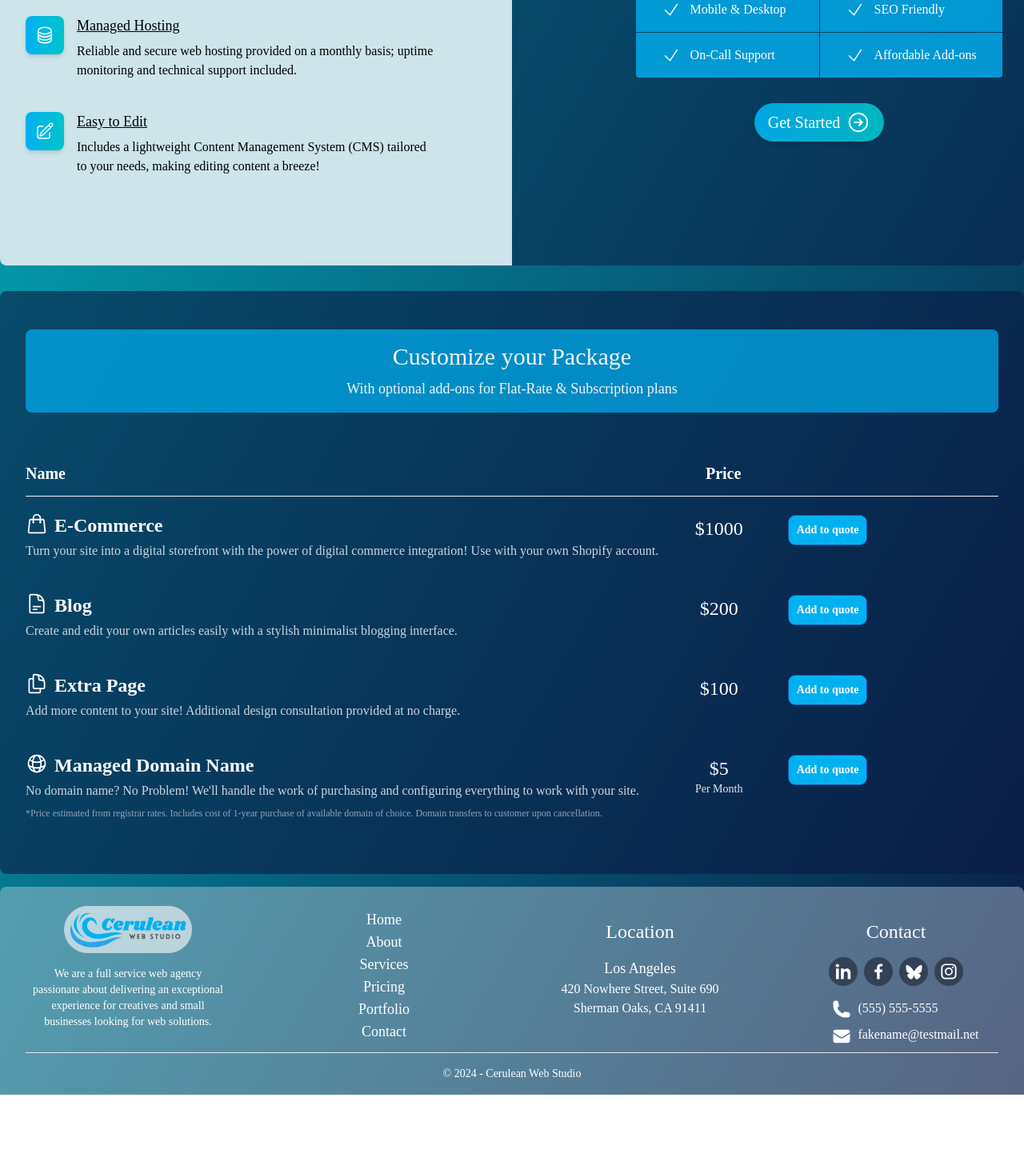
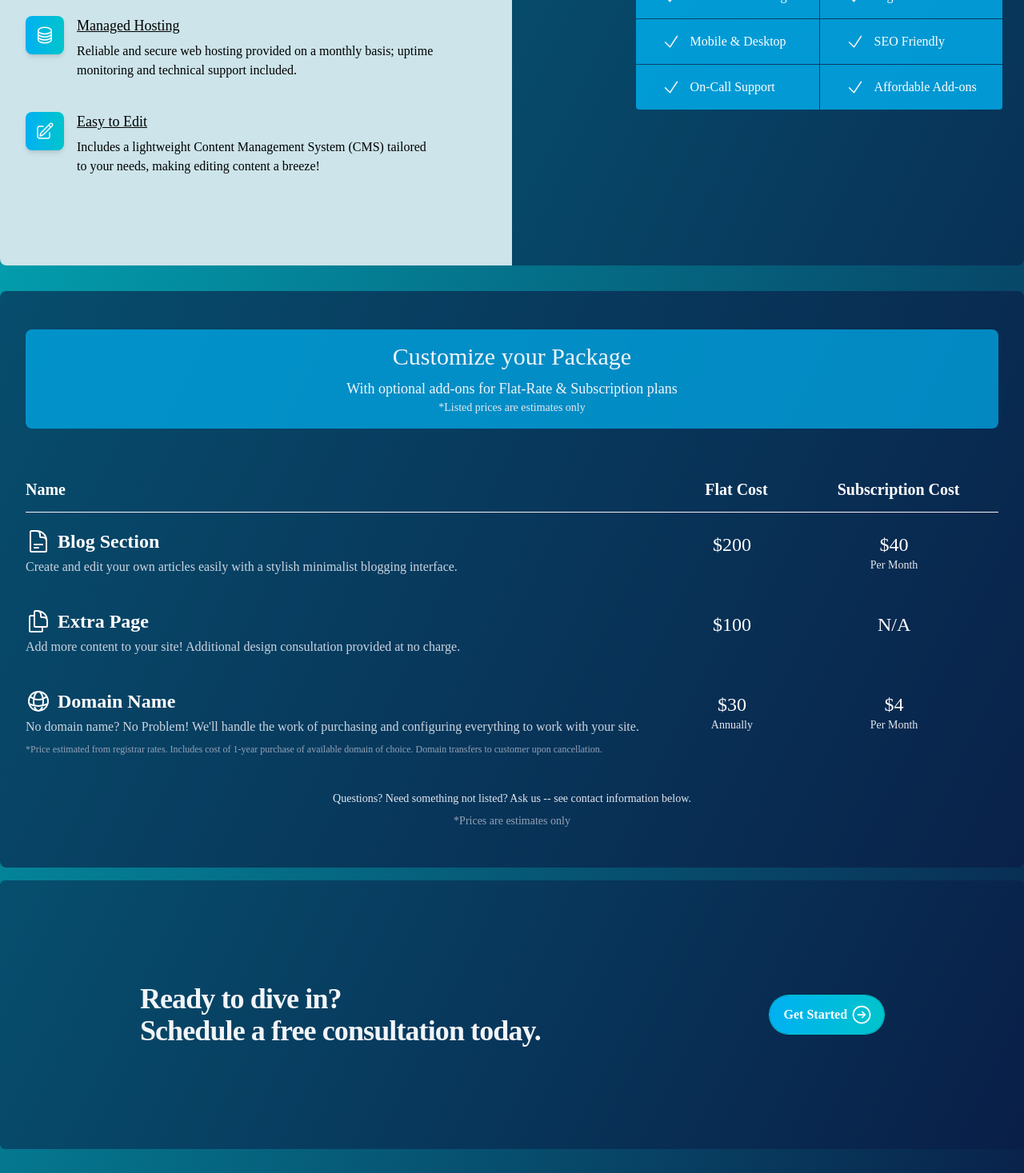
Before and after one commit to PiraTechnics/cerulean-web-studio, a Next.js app: page /pricing in a window 1280 px wide. Shown: the part 880-2347 px from the top of the page at 80% size. Before the commit the page ends 2249 px from the top, so only its background shows below. Built offline with nearby package versions, Linux system fonts and the light colour scheme.

Commit message:
#17 layout and desc finalized

```diff
--- a/app/data.ts
+++ b/app/data.ts
@@ -88,6 +88,7 @@ export const packagePricing = {
     },
   ],
   addOns: [
+    /* Remove E-Commerce until ready to offer service
     {
       name: "E-Commerce",
       value: "ecommerce",
@@ -95,9 +96,9 @@ export const packagePricing = {
       icon: ShoppingBagIcon as HeroIcon,
       description:
         "Turn your site into a digital storefront with the power of digital commerce integration! Use with your own Shopify account.",
-    },
+    }, */
     {
-      name: "Blog",
+      name: "Blog Section",
       value: "blog",
       price1: 200,
       price2: 40,
@@ -115,11 +116,11 @@ export const packagePricing = {
         "Add more content to your site! Additional design consultation provided at no charge.",
     },
     {
-      name: "Managed Domain Name",
+      name: "Domain Name",
       value: "manageddomain",
-      price1: 5,
-      price2: 5,
-      label1: "Per Month",
+      price1: 30,
+      price2: 4,
+      label1: "Annually",
       label2: "Per Month",
       icon: GlobeAltIcon as HeroIcon,
       description:
--- a/app/pricing/page.tsx
+++ b/app/pricing/page.tsx
@@ -1,12 +1,13 @@
 "use client";
 
+import { packageDetails, packagePricing } from "@/app/data";
 import { PricePackage } from "@/app/ui/sections/package";
 import { AddOns } from "@/app/ui/sections/package-addons";
-import { packageDetails, packagePricing } from "@/app/data";
+import { GetStarted } from "@/app/ui/sections/get-started";
 
 export default function Pricing() {
   return (
-    <section>
+    <section className="mb-4 lg:mb-8">
       <div className="mt-16 py-12 sm:py-24 text-white">
         <div className="mx-auto max-w-7xl px-6 lg:px-8">
           <div className="mx-auto max-w-4xl text-center">
@@ -15,9 +16,9 @@ export default function Pricing() {
             </p>
           </div>
           <p className="mx-auto mt-6 max-w-2xl text-center text-xl leading-8">
-            Choose an affordable plan that’s packed with the best features for
-            engaging your audience, creating customer loyalty, and driving
-            sales.
+            We offer affordable plans for all budgets, with features and add-ons
+            for engaging your audience, creating customer loyalty, driving
+            sales, and more.
           </p>
         </div>
       </div>
@@ -28,6 +29,7 @@ export default function Pricing() {
         pricing={packagePricing}
       />
       <AddOns addOns={packagePricing.addOns} />
+      <GetStarted />
     </section>
   );
 }
--- a/app/ui/sections/get-started.tsx
+++ b/app/ui/sections/get-started.tsx
@@ -1,3 +1,5 @@
+import { ArrowRightCircleIcon } from "@heroicons/react/24/outline";
+
 export const GetStarted = () => {
   return (
     <div className="bg-cws-bg-2/50 rounded-md">
@@ -10,15 +12,10 @@ export const GetStarted = () => {
         <div className="mt-10 flex items-center gap-x-6 lg:mt-0 lg:flex-shrink-0">
           <a
             href="#"
-						className="rounded-full bg-gradient-to-r from-cws-primary to-cws-bg-1 px-3.5 py-2.5 text-sm font-semibold shadow-sm ring-1 ring-cws-bg-1 hover:ring-cws-bg-1/50 focus:outline-none text-white"
+            className="flex mx-auto items-center rounded-full bg-gradient-to-r from-cws-primary to-cws-bg-1 px-3.5 py-2.5 font-semibold shadow-sm ring-1 ring-cws-bg-1 hover:ring-cws-bg-1/50 focus:outline-none text-white"
           >
-						Get started
-					</a>
-					<a
-						href="#"
-						className="text-sm font-semibold leading-6 text-slate-200"
-					>
-						Compare Packages <span aria-hidden="true">→</span>
+            <span className="px-1">Get Started</span>
+            <ArrowRightCircleIcon className="w-7" />
           </a>
         </div>
       </div>
--- a/app/ui/sections/package-addons.tsx
+++ b/app/ui/sections/package-addons.tsx
@@ -23,6 +23,9 @@ export const AddOns = ({ addOns }: addOnsProps) => {
           <p className="mt-2 sm:text-lg text-slate-100">
             With optional add-ons for Flat-Rate & Subscription plans
           </p>
+          <p className="text-sm text-slate-200">
+            *Listed prices are estimates only
+          </p>
         </div>
         <table className="min-w-full mt-12">
           <colgroup>
@@ -30,13 +33,16 @@ export const AddOns = ({ addOns }: addOnsProps) => {
             <col className="min-w-1/6" />
             <col className="min-w-1/6" />
           </colgroup>
-          <thead className="border-b border-slate-100 text-xl font-semibold">
+          <thead className="border-b border-slate-100 sm:text-xl font-semibold">
             <tr>
               <th scope="col" className="py-3.5 pl-4 pr-3 text-left sm:pl-0">
                 Name
               </th>
               <th scope="col" className="py-3.5 pl-3 pr-4 text-center sm:pr-0">
-                Price
+                Flat Cost
+              </th>
+              <th scope="col" className="py-3.5 pl-3 pr-4 text-center sm:pr-0">
+                Subscription Cost
               </th>
             </tr>
           </thead>
@@ -45,40 +51,43 @@ export const AddOns = ({ addOns }: addOnsProps) => {
               return (
                 <tr key={entry.value}>
                   <td className="max-w-0 py-5 pl-4 pr-3 text-sm sm:pl-0">
-                    <div className="font-semibold text-xl md:text-2xl flex gap-2">
-                      <entry.icon className="h-7 w-7 text-white" />
+                    <div className="text-lg sm:font-semibold sm:text-xl md:text-2xl flex gap-2">
+                      <entry.icon className="w-8" />
                       {entry.name}
                     </div>
-                    <div className="mt-1 text-slate-300 text-sm md:text-base">
+                    <div className="mt-1 text-slate-300 text-sm md:text-base max-sm:hidden">
                       {entry.description}
                     </div>
                     {entry.subDescription && (
-                      <div className="mt-2 text-xs text-slate-400">
+                      <div className="mt-2 text-xs text-slate-400 max-sm:hidden">
                         {entry.subDescription}
                       </div>
                     )}
                   </td>
-                  <td className="py-6 text-center text-xl md:text-2xl sm:pr-0 align-top">
-                    <div>${entry.price1}</div>
-                    {entry.label1 && (
-                      <div className="text-xs sm:text-sm text-slate-200">
-                        {entry.label1}
-                      </div>
-                    )}
+                  <td className="py-6 text-center text-lg sm:text-xl md:text-2xl sm:pr-0 align-top">
+                    <div>{entry.price1 ? "$" + entry.price1 : "N/A"}</div>
+                    <div className="text-xs sm:text-sm text-slate-200">
+                      {entry.label1}
+                    </div>
                   </td>
-                  <td className="py-6 text-xl px-4 md:px-8 align-top">
-                    <button
-                      type="button"
-                      className="rounded-lg bg-cws-primary px-2.5 py-2 text-sm font-semibold text-white shadow-sm hover:bg-cws-bg-2 ring-1 min-w-max"
-                    >
-                      Add to quote
-                    </button>
+                  <td className="py-6 text-center text-lg sm:text-xl md:text-2xl sm:pr-0 align-top">
+                    <div>{entry.price2 ? "$" + entry.price2 : "N/A"}</div>
+                    <div className="text-xs sm:text-sm text-slate-200">
+                      {entry.label2}
+                    </div>
                   </td>
                 </tr>
               );
             })}
           </tbody>
         </table>
+        <div className="mt-6 px-2 text-sm text-slate-200 text-center">
+          Questions? Need something not listed? Ask us -- see contact
+          information below.
+        </div>
+        <div className="text-sm text-slate-400 text-center mt-2">
+          *Prices are estimates only
+        </div>
       </div>
     </section>
   );
--- a/app/ui/sections/package-pricing.tsx
+++ b/app/ui/sections/package-pricing.tsx
@@ -46,7 +46,7 @@ export const PackagePricing = ({ featureChecklist, pricing }: pricingProps) => {
                   className={({ checked }) =>
                     clsx(
                       checked ? "bg-cws-bg-2/90 text-white" : "text-black",
-                      "cursor-pointer rounded-full px-2.5 py-1",
+                      "cursor-pointer rounded-full px-2.5 py-1"
                     )
                   }
                 >
@@ -74,13 +74,6 @@ export const PackagePricing = ({ featureChecklist, pricing }: pricingProps) => {
             </li>
           ))}
         </ul>
-        <a
-          href="#"
-          className="flex w-fit mx-auto items-center justify-center gap-2 rounded-full border border-transparent bg-gradient-to-r from-cws-primary/90 to-cws-bg-1/90 ring-cws-bg-1 shadow-md py-2 text-xl leading-6 px-4 text-white hover:from-cws-primary/100 hover:to-cws-bg-1/100"
-        >
-          <p>Get Started</p>
-          <ArrowRightCircleIcon width={30} />
-        </a>
       </div>
     </div>
   );
```
Lines whose indentation alone changed are shown as unchanged.
